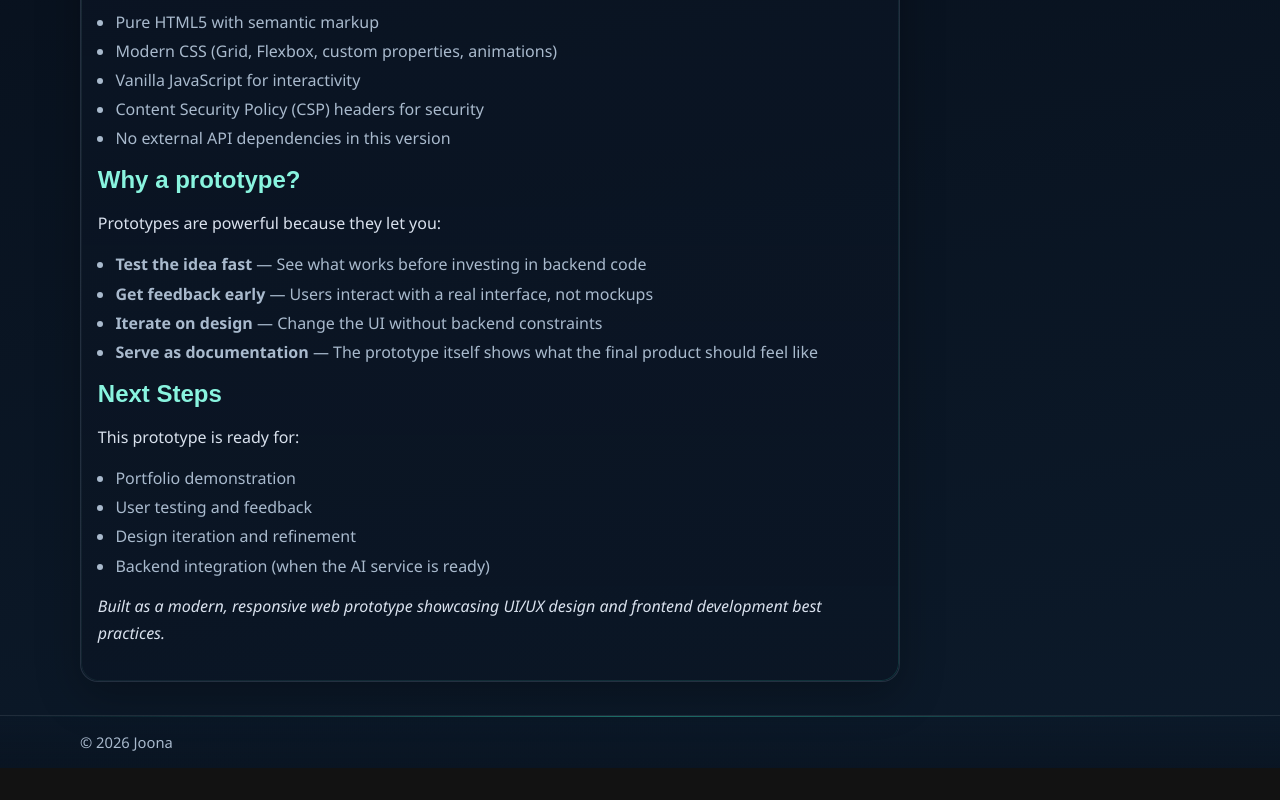
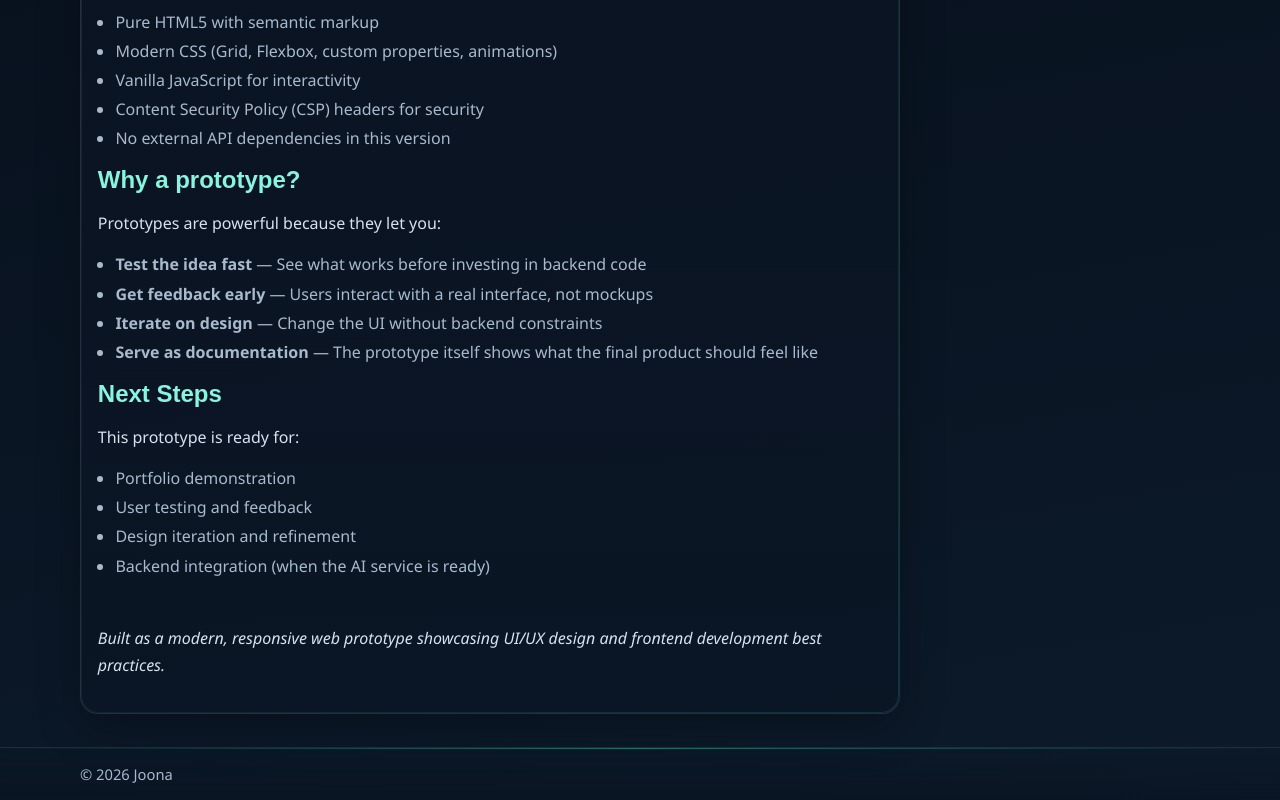
Before and after one commit to jehkis/-ai-assistant-app, a website: page about.html in a window 1280 px wide. Shown: the part 957-1757 px from the top of the page. Before the commit the page ends 1725 px from the top, so only its background shows below. Drawn offline with Linux system fonts and the light colour scheme.

Commit message:
Fix CSP violation: move inline style to CSS class

```diff
--- a/about.html
+++ b/about.html
@@ -95,7 +95,7 @@
         <li>Backend integration (when the AI service is ready)</li>
       </ul>
 
-      <p style="margin-top: 2rem; padding-top: 1rem; border-top: 1px solid var(--border-color);">
+      <p class="about-footer">
         <em>Built as a modern, responsive web prototype showcasing UI/UX design and frontend development best practices.</em>
       </p>
     </article>
--- a/styles.css
+++ b/styles.css
@@ -854,3 +854,10 @@ textarea {
     grid-template-columns: repeat(auto-fit, minmax(220px, 1fr));
   }
 }
+
+/* About page footer divider */
+.about-footer {
+  margin-top: 2rem;
+  padding-top: 1rem;
+  border-top: 1px solid var(--border-color);
+}
```
